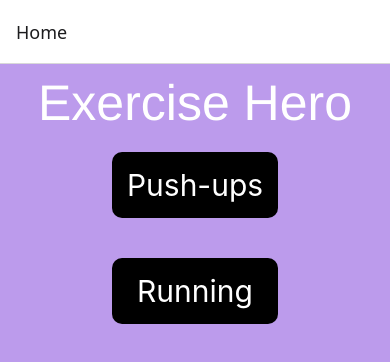
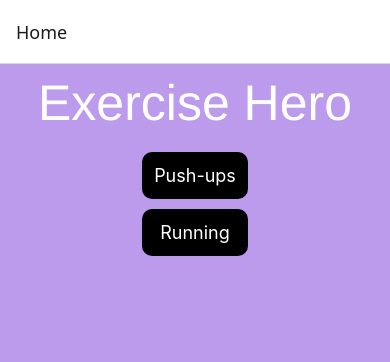
Before and after one commit to meera-develops/v2ExerciseApp, a React Native app: screen / in a window 390 px wide. Shown: the top 362 px of the page. Built offline with nearby package versions, Linux system fonts and the light colour scheme.

Commit message:
created flat list and styled it

```diff
--- a/App.js
+++ b/App.js
@@ -1,15 +1,19 @@
 import React from 'react';
-import { Stylesheet } from 'react-native';
+
 import { NavigationContainer } from '@react-navigation/native';
 import { createNativeStackNavigator } from '@react-navigation/native-stack';
 import HomeScreen from './components/Home';
+import DurationScreen from './components/Duration';
+import RepetitionScreen from './components/Repetition';
 
 const Stack = createNativeStackNavigator();
 
 function RootStack() {
   return (
-    <Stack.Navigator>
+    <Stack.Navigator initialRouteName="Home">
       <Stack.Screen name="Home" component={HomeScreen} />
+      <Stack.Screen name="Repetition" component={RepetitionScreen} />
+      <Stack.Screen name="Duration" component={DurationScreen} />
     </Stack.Navigator>
   );
 }
--- /dev/null
+++ b/components/Duration.js
@@ -0,0 +1,11 @@
+import { View, Text, StyleSheet } from 'react-native';
+
+export default function Repetion() {
+    return (
+        <View>
+            <Text>
+                Hello World, welcome to the repetion screen
+            </Text>
+        </View>
+    )
+}
--- a/components/Home.js
+++ b/components/Home.js
@@ -1,31 +1,49 @@
 import React from 'react';
 import { Text, View, StyleSheet, FlatList } from 'react-native';
+import { Button } from 'react-native-elements';
 
 const exercises= [
     {
         id: '1',
-        title: 'Push-ups'
+        title: 'Push-ups',
+        type: 'repetition'
     },
     {
         id: '2',
-        title: 'Running'
+        title: 'Running',
+        type: 'duration'
     },
 ];
 
-const Item = ({title}) => (
-    <View style={styles.item}>
-      <Text style={styles.title}>{title}</Text>
-    </View>
-  );
+// const Item = ({title}) => (
+//     <View style={styles.item}>
+//       <Text style={styles.title}>{title}</Text>
+//     </View>
+//   );
 
-export default function Home() {
+export default function Home({ navigation }) {
+    let renderItem = ({ item }) => (
+        <Button
+            size="lg"
+            color="warning"
+            title={item.title}
+            onPress={() => {
+                const targetScreen = item.type === 'repetition' ? 'Repetition' : 'Duration';
+                navigation.push(targetScreen, { type: item.type });
+            }}
+            buttonStyle={styles.button}
+            // titleStyle={styles.buttonTitle}
+            containerStyle={styles.buttonContainer}
+        />
+      );
 
     return (
         <View style={styles.container}>
           <Text style={styles.header}>Exercise Hero</Text>
           <FlatList
             data={exercises}
-            renderItem={({item}) => <Item title={item.title} />}
+            //renderItem={({item}) => <Item title={item.title} />}
+            renderItem={renderItem}
             keyExtractor={item => item.id}
           />
         </View>
@@ -44,17 +62,14 @@ const styles = StyleSheet.create({
         color: '#fff',
         fontSize: 50,
         fontFamily: 'Helvetica',
+        marginBottom: 20,
     },
-    item: {
+    buttonContainer: {
+        marginBottom: 10,
+    },
+    button: {
         backgroundColor: '#000',
-        padding: 15,
-        marginVertical: 20,
-        marginHorizontal: 16,
-        borderRadius: 10
-      },
-    title: {
-        fontSize: 30,
-        color: '#fff',
-        textAlign: 'center'
-    },
+        borderRadius: 10,
+        padding: 12,
+    }
   });
--- /dev/null
+++ b/components/Repetition.js
@@ -0,0 +1,11 @@
+import { View, Text, StyleSheet } from 'react-native';
+
+export default function Repetion({ navigation }) {
+    return (
+        <View>
+            <Text>
+                Hello World
+            </Text>
+        </View>
+    )
+}
--- a/package.json
+++ b/package.json
@@ -18,8 +18,10 @@
     "react": "18.3.1",
     "react-dom": "18.3.1",
     "react-native": "0.76.7",
+    "react-native-elements": "^3.4.3",
     "react-native-safe-area-context": "4.12.0",
     "react-native-screens": "~4.4.0",
+    "react-native-vector-icons": "^10.2.0",
     "react-native-web": "~0.19.13"
   },
   "devDependencies": {
```
Also changed, not shown: 1 other file (tests, documents, lock files or other folders).
